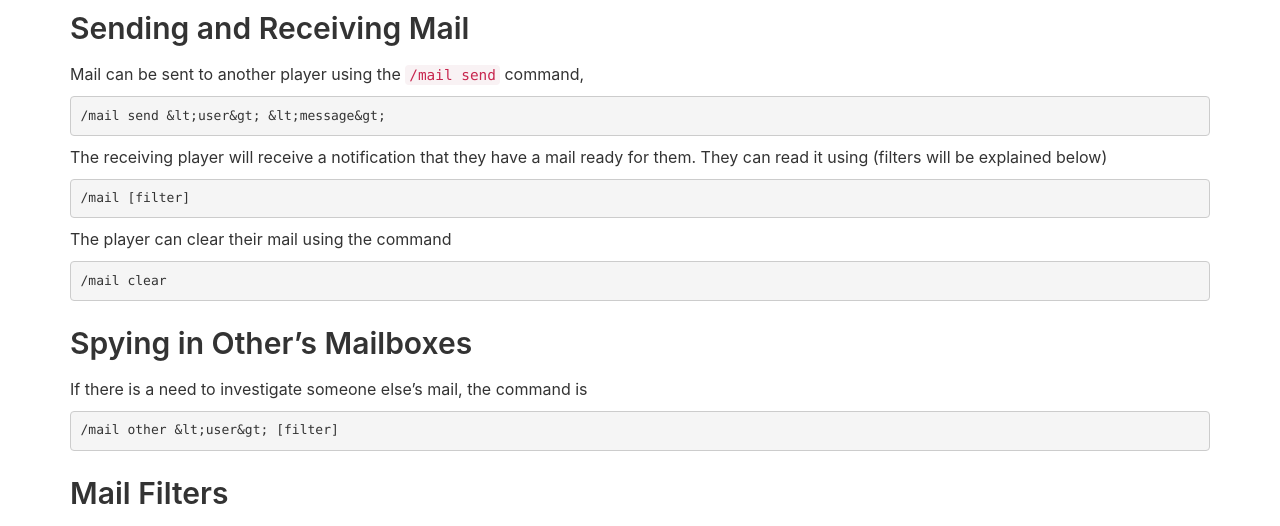
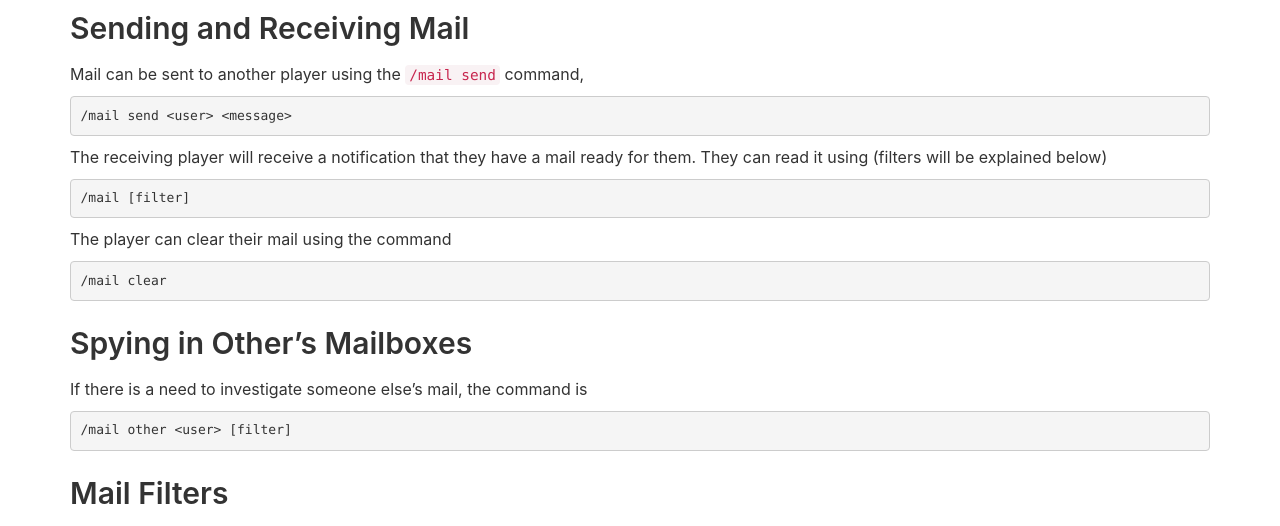
Before and after one commit to NucleusPowered/site-v1, a Jekyll site: the page built from docs/modules/mail.md, in a window 1280 px wide and 1149 px high. Shown: the part 341-867 px from the top of the window. Built offline with Jekyll 4.4.1, drawn with Linux system fonts in a browser that asks for light colours; comment, search, counter and statistics services are not loaded; some of the changed lines change nothing that is shown.

Commit message:
Oh. Didn't need to do that...

````diff
--- a/docs/modules/mail.md
+++ b/docs/modules/mail.md
@@ -16,7 +16,7 @@ clear them.
 Mail can be sent to another player using the `/mail send` command,
 
 ```
-/mail send &lt;user&gt; &lt;message&gt;
+/mail send <user> <message>
 ```
 
 The receiving player will receive a notification that they have a mail ready for them. They can read it using (filters will be explained below)
@@ -36,7 +36,7 @@ The player can clear their mail using the command
 If there is a need to investigate someone else's mail, the command is
 
 ```
-/mail other &lt;user&gt; [filter]
+/mail other <user> [filter]
 ```
 
 ## Mail Filters
````
